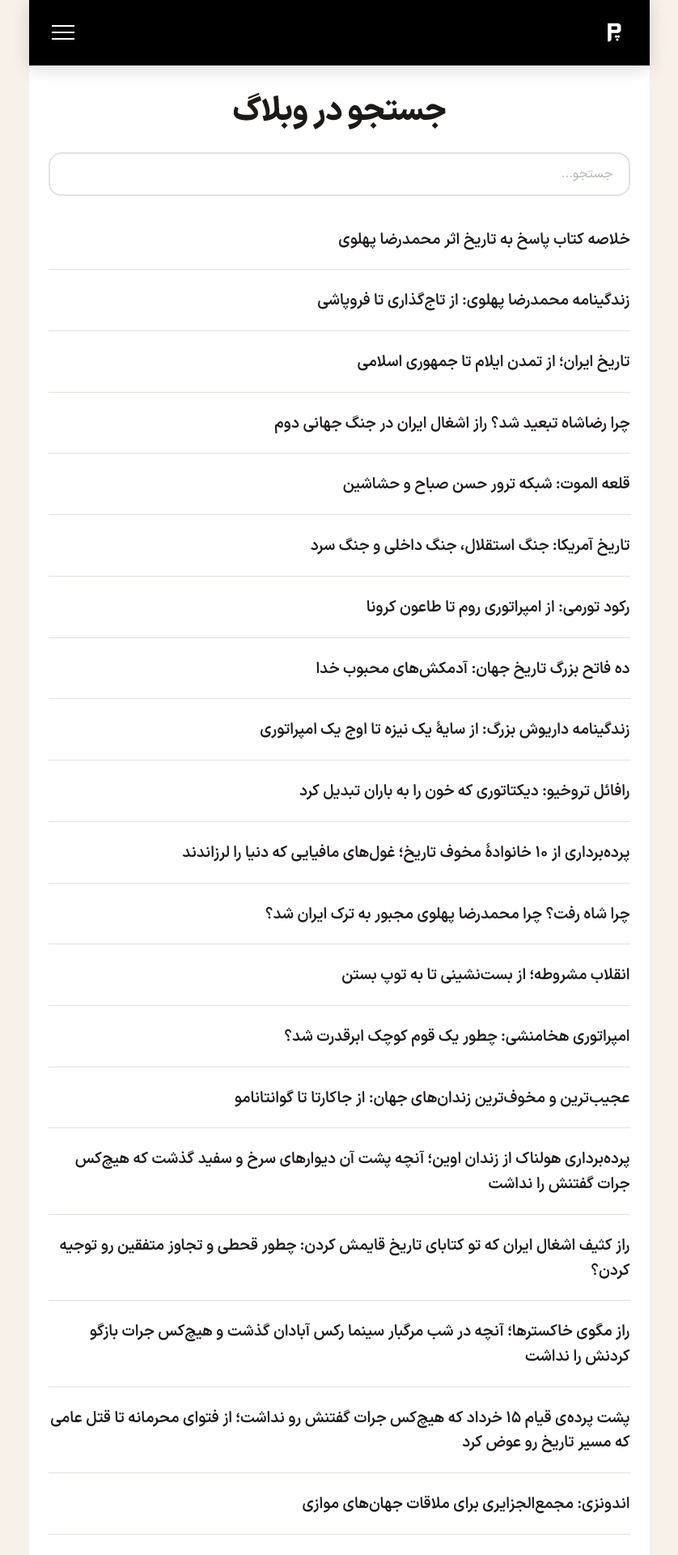
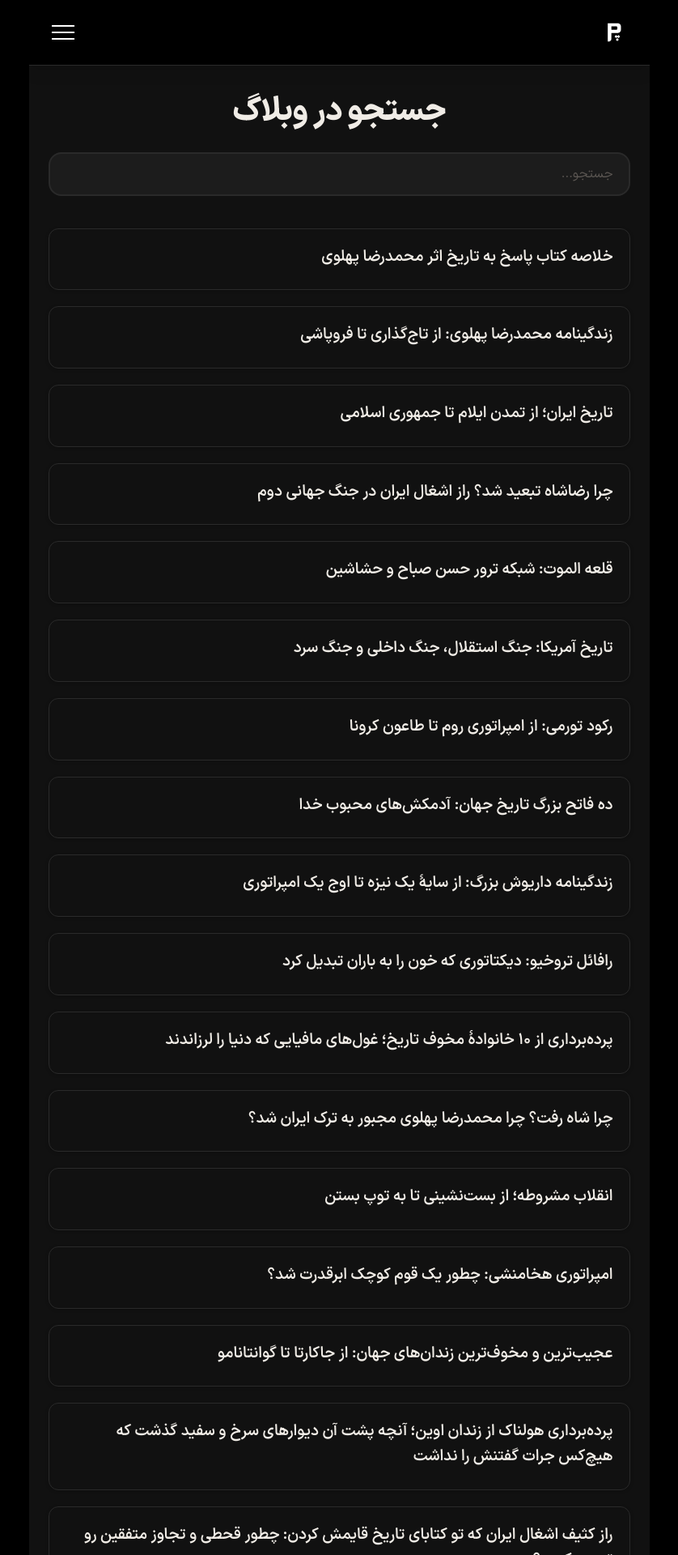
Before and after one commit to darkblog/darkblog.github.io, a Jekyll site: the page built from blog.html, in a window 1280 px wide. Shown: the top 1920 px of the page at 81% size, without its empty margins (221-1059 px from the left). Built offline with Jekyll 4.4.1, drawn with Linux system fonts in a browser that asks for light colours.

Commit message:
Update blog.html

```diff
--- a/blog.html
+++ b/blog.html
@@ -45,8 +45,8 @@ layout: none
       font-display: swap;
     }
     :root { --header-height: 5rem; --gap: clamp(1rem, 2vw, 2rem); --font-size-base: 1.125rem; }
-    body { font-family: 'vazir', system-ui, -apple-system, sans-serif; font-weight: 400; background-color: #f8f1e9; color: #1e1b1a; line-height: 1.6; min-height: 100vh; display: flex; flex-direction: column; align-items: center; font-size: var(--font-size-base); -webkit-font-smoothing: antialiased; }
-    .page-wrapper { max-width: 767px; width: 100%; margin: 0 auto; display: flex; flex-direction: column; min-height: 100vh; background-color: white; position: relative; }
+    body { font-family: 'vazir', system-ui, -apple-system, sans-serif; font-weight: 400; background-color: #000000; color: #d1ccc5; line-height: 1.6; min-height: 100vh; display: flex; flex-direction: column; align-items: center; font-size: var(--font-size-base); -webkit-font-smoothing: antialiased; }
+    .page-wrapper { max-width: 767px; width: 100%; margin: 0 auto; display: flex; flex-direction: column; min-height: 100vh; background-color: #111111; position: relative; }
     main { flex: 1; }
     a:focus-visible, button:focus-visible, label:focus-visible { outline: 3px solid #2dd4bf; outline-offset: 2px; }
     .sr-only { position: absolute; width: 1px; height: 1px; padding: 0; margin: -1px; overflow: hidden; clip: rect(0, 0, 0, 0); white-space: nowrap; border: 0; }
@@ -67,19 +67,21 @@ layout: none
     #menu-toggle:checked ~ .site-header .hamburger span:nth-child(1) { transform: rotate(45deg) translate(5px, 5px); }
     #menu-toggle:checked ~ .site-header .hamburger span:nth-child(2) { opacity: 0; }
     #menu-toggle:checked ~ .site-header .hamburger span:nth-child(3) { transform: rotate(-45deg) translate(6px, -6px); }
-    .main-content { padding-top: calc(var(--header-height) + 2rem); padding-bottom: 2.5rem; padding-left: clamp(1rem, 3vw, 1.5rem); padding-right: clamp(1rem, 3vw, 1.5rem); background-color: white; font-size: inherit; }
-    .page-title { font-size: clamp(1.8rem, 5vw, 2.5rem); font-weight: 800; line-height: 1.3; color: #1c1917; margin: 0 0 1.5rem 0; letter-spacing: -0.02em; text-align: center; }
+    .main-content { padding-top: calc(var(--header-height) + 2rem); padding-bottom: 2.5rem; padding-left: clamp(1rem, 3vw, 1.5rem); padding-right: clamp(1rem, 3vw, 1.5rem); background-color: #111111; font-size: inherit; }
+    .page-title { font-size: clamp(1.8rem, 5vw, 2.5rem); font-weight: 800; line-height: 1.3; color: #f0ece6; margin: 0 0 1.5rem 0; letter-spacing: -0.02em; text-align: center; }
     .search-wrapper { margin-bottom: 2.5rem; max-width: 100%; margin-inline: auto; }
-    .search-box { width: 100%; padding: 0.8rem 1.2rem; font-size: 1rem; font-family: inherit; border: 2px solid #e5e0db; border-radius: 1rem; background-color: white; color: #1e1b1a; }
-    .search-box:focus { outline: none; border-color: #0d9488; box-shadow: 0 0 0 3px rgba(13, 148, 136, 0.15); }
-    .search-box::placeholder { color: #a8a09a; opacity: 0.8; }
-    .posts-list { list-style: none; padding: 0; display: flex; flex-direction: column; gap: 1.5rem; }
-    .posts-list li { border-bottom: 1px solid #e5e0db; padding-bottom: 1rem; }
-    .posts-list li:last-child { border-bottom: none; }
-    .posts-list a { text-decoration: none; color: #1e1b1a; display: block; font-size: 1.2rem; font-weight: 600; transition: color 0.2s; margin-bottom: 0.25rem; }
-    .posts-list a:hover { color: #0d9488; }
+    .search-box { width: 100%; padding: 0.8rem 1.2rem; font-size: 1rem; font-family: inherit; border: 2px solid #2a2a2a; border-radius: 1rem; background-color: #1c1c1c; color: #f0ece6; }
+    .search-box:focus { outline: none; border-color: #2dd4bf; box-shadow: 0 0 0 3px rgba(45, 212, 191, 0.15); }
+    .search-box::placeholder { color: #6b6560; opacity: 0.8; }
+    .posts-list { list-style: none; padding: 0; display: flex; flex-direction: column; gap: 1.25rem; }
+    .posts-list li { position: relative; padding: 1.25rem 1.25rem 1.25rem 1rem; border-radius: 0.75rem; background-color: #111111; box-shadow: 0 1px 4px rgba(0,0,0,0.2); transition: all 0.25s ease; border: 1px solid #2a2a2a; }
+    .posts-list li:hover { background-color: #1c1c1c; box-shadow: 0 8px 20px rgba(0,0,0,0.3); border-color: #3a3a3a; transform: translateY(-2px); }
+    .posts-list li::before { content: ''; position: absolute; top: 1.25rem; right: 0; width: 4px; height: 2rem; background-color: #2dd4bf; border-radius: 0 4px 4px 0; opacity: 0; transform: scaleY(0); transition: opacity 0.25s, transform 0.25s; }
+    .posts-list li:hover::before { opacity: 1; transform: scaleY(1); }
+    .posts-list a { text-decoration: none; color: #f0ece6; display: block; font-size: 1.2rem; font-weight: 600; transition: color 0.2s; margin-bottom: 0.25rem; }
+    .posts-list a:hover { color: #2dd4bf; }
     .hidden-post { display: none !important; }
-    .no-results { text-align: center; padding: 3rem 1.5rem; color: #4a4643; background-color: #faf8f5; border: 1px solid #e5e0db; border-radius: 1.5rem; font-size: 1.1rem; }
+    .no-results { text-align: center; padding: 3rem 1.5rem; color: #b0aaa3; background-color: #1c1c1c; border: 1px solid #2a2a2a; border-radius: 1.5rem; font-size: 1.1rem; }
     .site-footer { background-color: #000000; padding: 2rem clamp(1rem, 3vw, 1.5rem); display: flex; align-items: center; justify-content: space-between; width: 100%; flex-direction: row; font-size: inherit; }
     .footer-logo { display: flex; align-items: center; }
     .footer-logo img { height: 2.5rem; width: auto; opacity: 0.9; display: block; }
```
